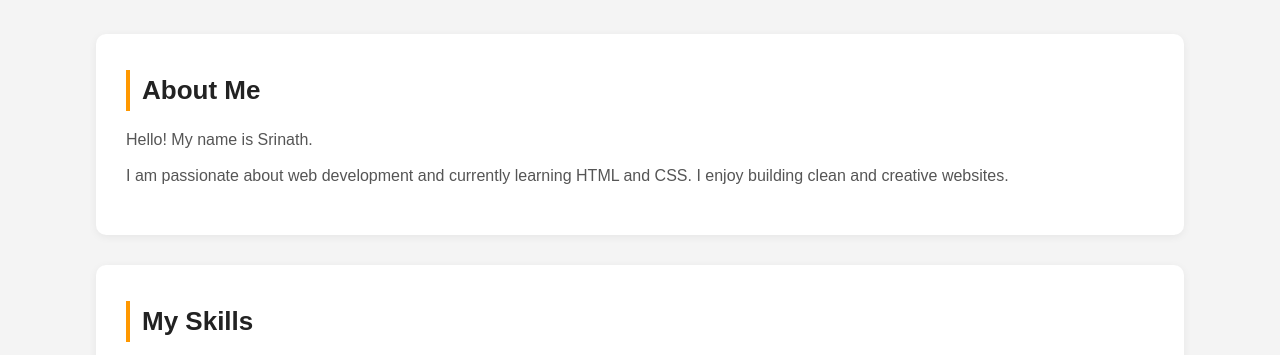
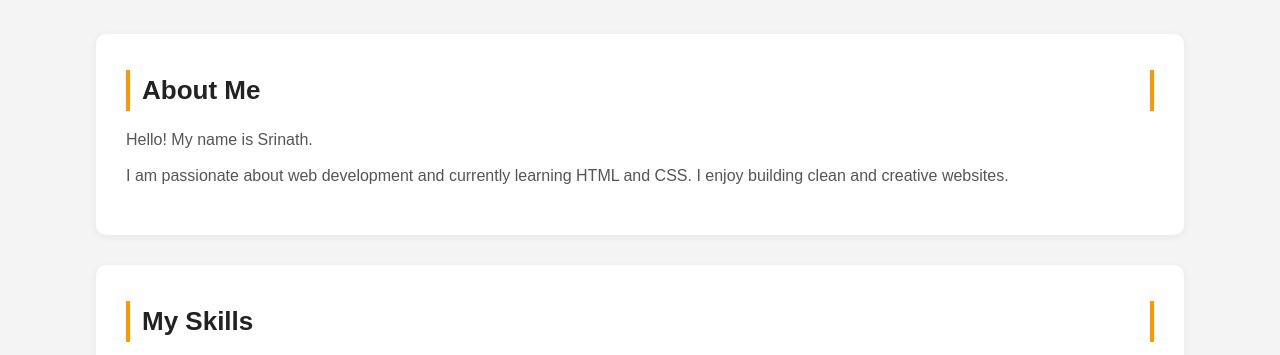
Before and after one commit to Srinath64312/PortfolioC, a plain HTML site: page index.html in a window 1280 px wide. Shown: the part 401-756 px from the top of the page. Drawn offline with Linux system fonts and the light colour scheme.

Commit message:
Update port.css

```diff
--- a/port.css
+++ b/port.css
@@ -92,6 +92,7 @@
       color: #222;
       border-left: 4px solid #ff9800;
       padding-left: 12px;
+       border-right: 4px solid #ff9800
     }
 
     section p {
```
